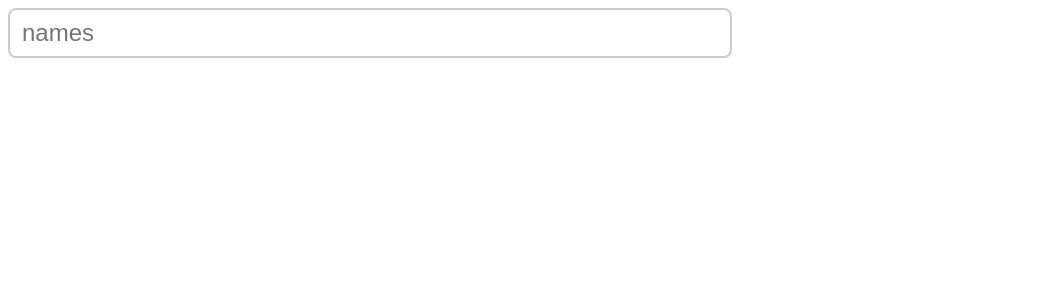
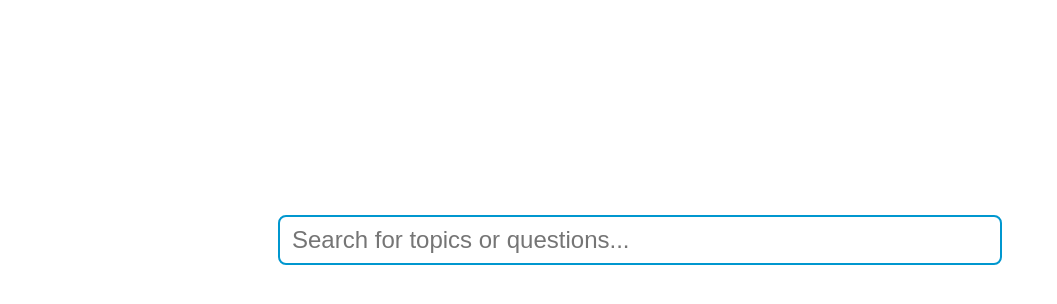
Before and after one commit to linkedin/instantsearch-tutorial, a plain HTML site: page typeahead/es.html in a window 1280 px wide. Shown: the whole page, without its empty margins (0-1057 px from the left). Drawn offline with nearby package versions, Linux system fonts and the light colour scheme.

Commit message:
Changed from doc to unix linefeeds. Centered the search box.

```diff
--- a/typeahead/es.html
+++ b/typeahead/es.html
@@ -57,11 +57,26 @@
 .tt-suggestion p {
 	margin: 0;
 }
+
+#demo {
+  margin: auto;
+  position: fixed;
+  top: 30%;
+  left: 50%;
+  transform: translate(-50%, -50%);
+}
 </style>
 </head>
 <body>
-<div id="remote">
-	<input class="typeahead" type="text" placeholder="names">
+  <div id="demo">
+    <div id="remote">
+      <input id="search" class="typeahead" type="text" placeholder="Search for topics or questions...">
+    </div>
 </div>
+<script>
+  $(document).ready(function() {
+    $("#search").focus();
+  });
+</script>
 </body>
 </html>
```
